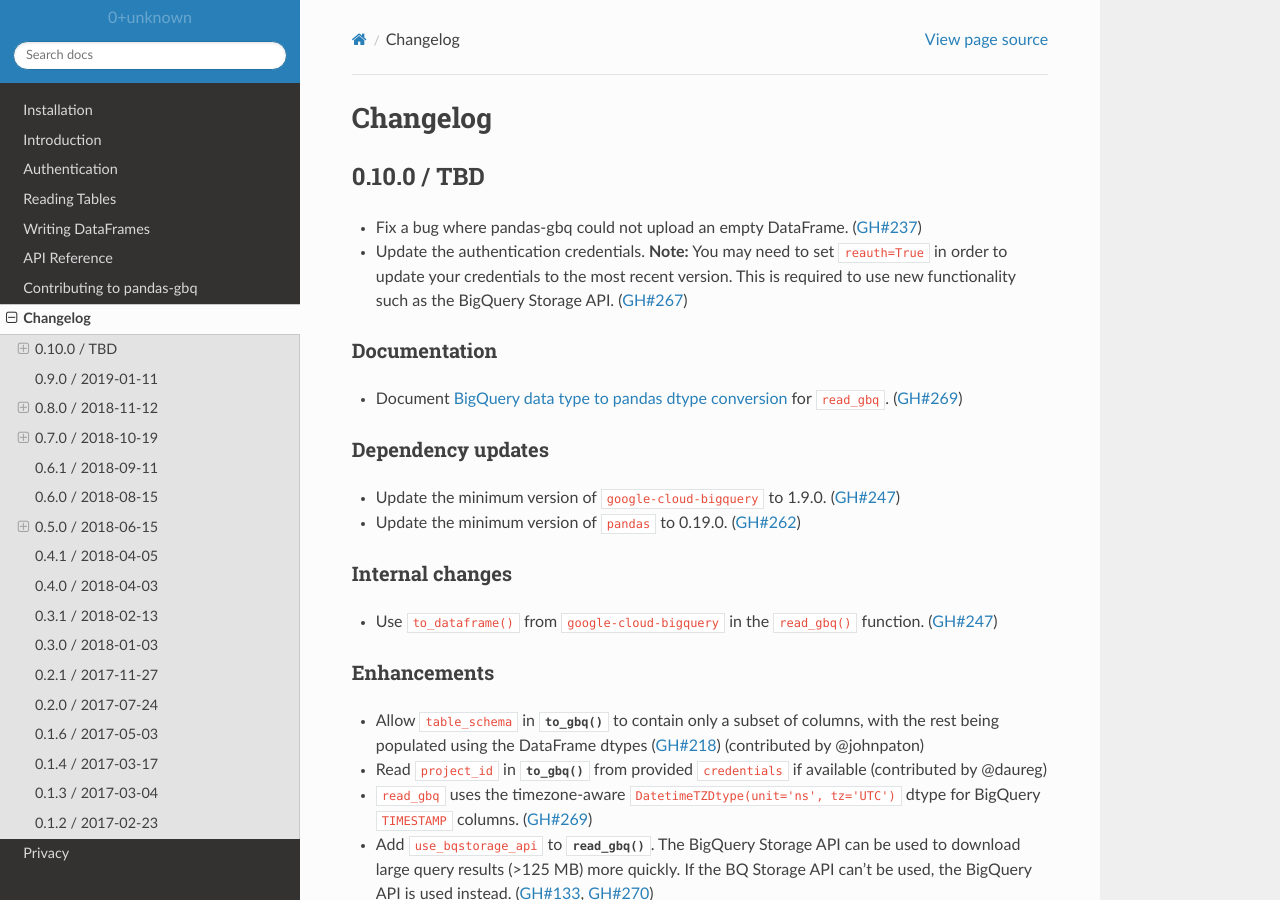
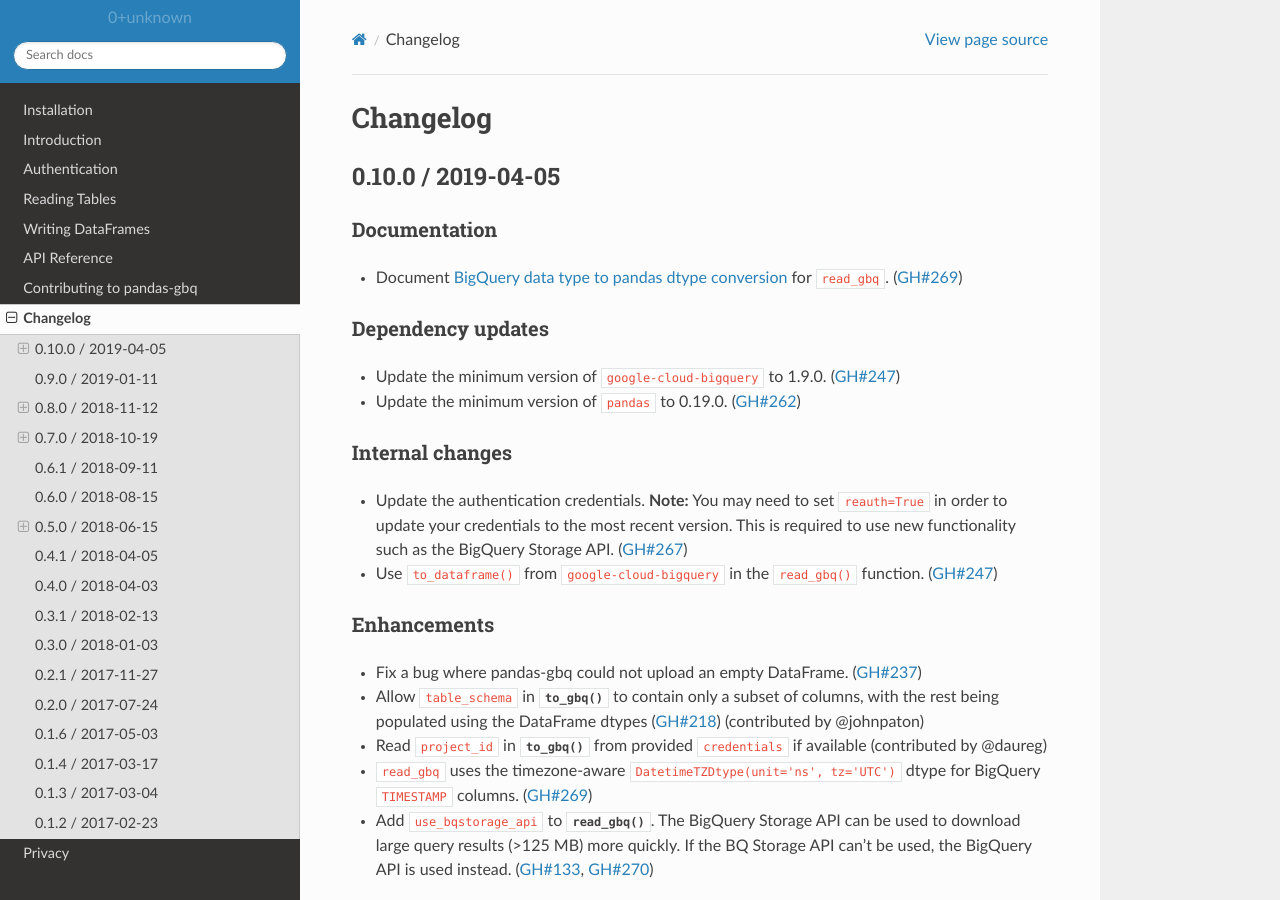
Before and after one commit to googleapis/python-bigquery-pandas, a Sphinx documentation site: the page built from docs/source/changelog.rst, in a window 1280 px wide and 900 px high. Built offline with Sphinx 7.4.7 and the Read the Docs theme 2.0.0, drawn with Linux system fonts in a browser that asks for light colours; some of the changed lines change nothing that is shown.

Commit message:
Release 0.10.0 (#272)

```diff
--- a/docs/source/changelog.rst
+++ b/docs/source/changelog.rst
@@ -3,14 +3,8 @@
 
 .. _changelog-0.10.0:
 
-0.10.0 / TBD
-------------
-
-- Fix a bug where pandas-gbq could not upload an empty DataFrame. (:issue:`237`)
-- Update the authentication credentials. **Note:** You may need to set
-  ``reauth=True`` in order to update your credentials to the most recent
-  version. This is required to use new functionality such as the BigQuery
-  Storage API. (:issue:`267`)
+0.10.0 / 2019-04-05
+-------------------
 
 Documentation
 ~~~~~~~~~~~~~
@@ -28,12 +22,17 @@
 Internal changes
 ~~~~~~~~~~~~~~~~
 
+- Update the authentication credentials. **Note:** You may need to set
+  ``reauth=True`` in order to update your credentials to the most recent
+  version. This is required to use new functionality such as the BigQuery
+  Storage API. (:issue:`267`)
 - Use ``to_dataframe()`` from ``google-cloud-bigquery`` in the ``read_gbq()``
   function. (:issue:`247`)
 
 Enhancements
 ~~~~~~~~~~~~
 
+- Fix a bug where pandas-gbq could not upload an empty DataFrame. (:issue:`237`)
 - Allow ``table_schema`` in :func:`to_gbq` to contain only a subset of columns,
   with the rest being populated using the DataFrame dtypes (:issue:`218`)
   (contributed by @johnpaton)
```
